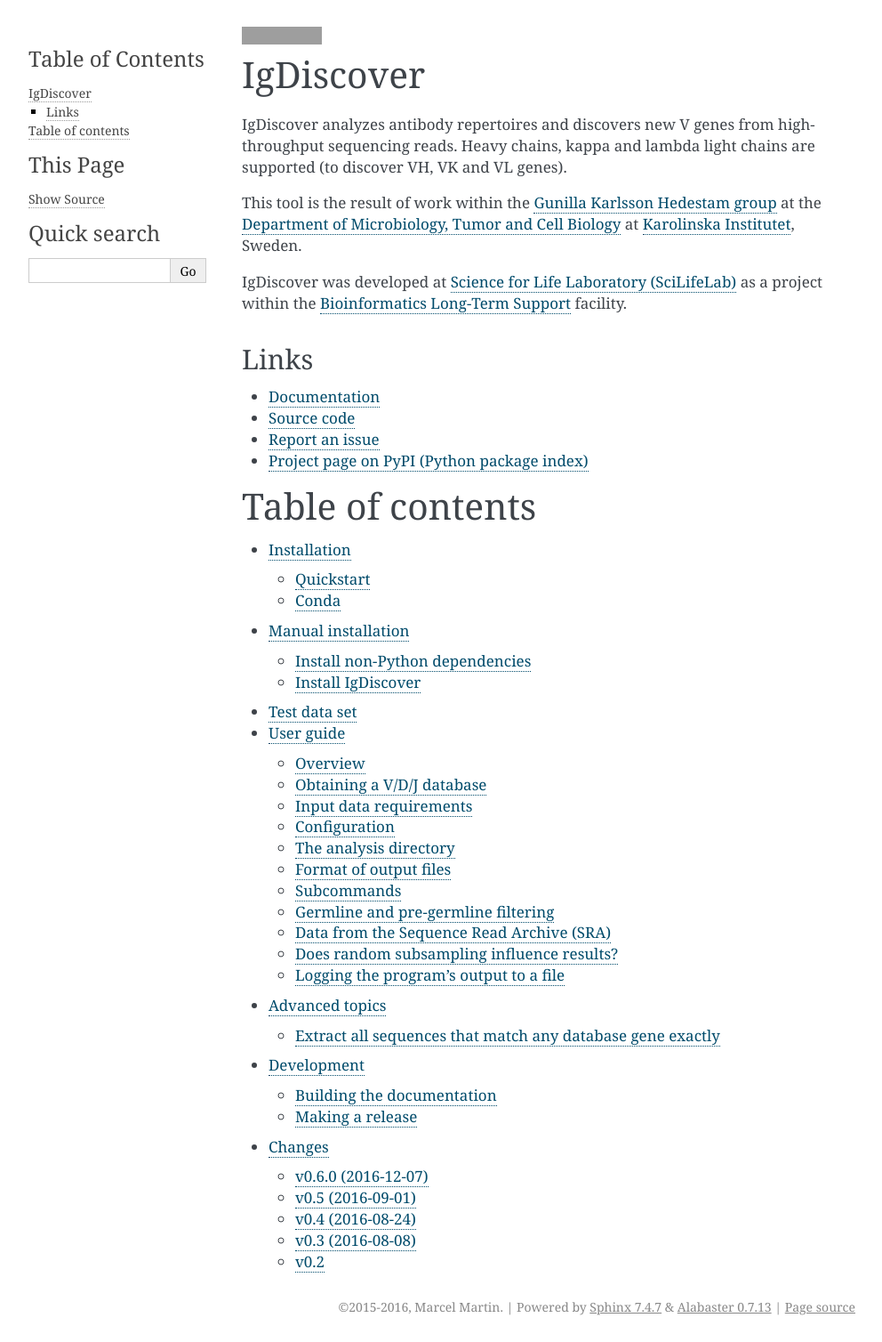
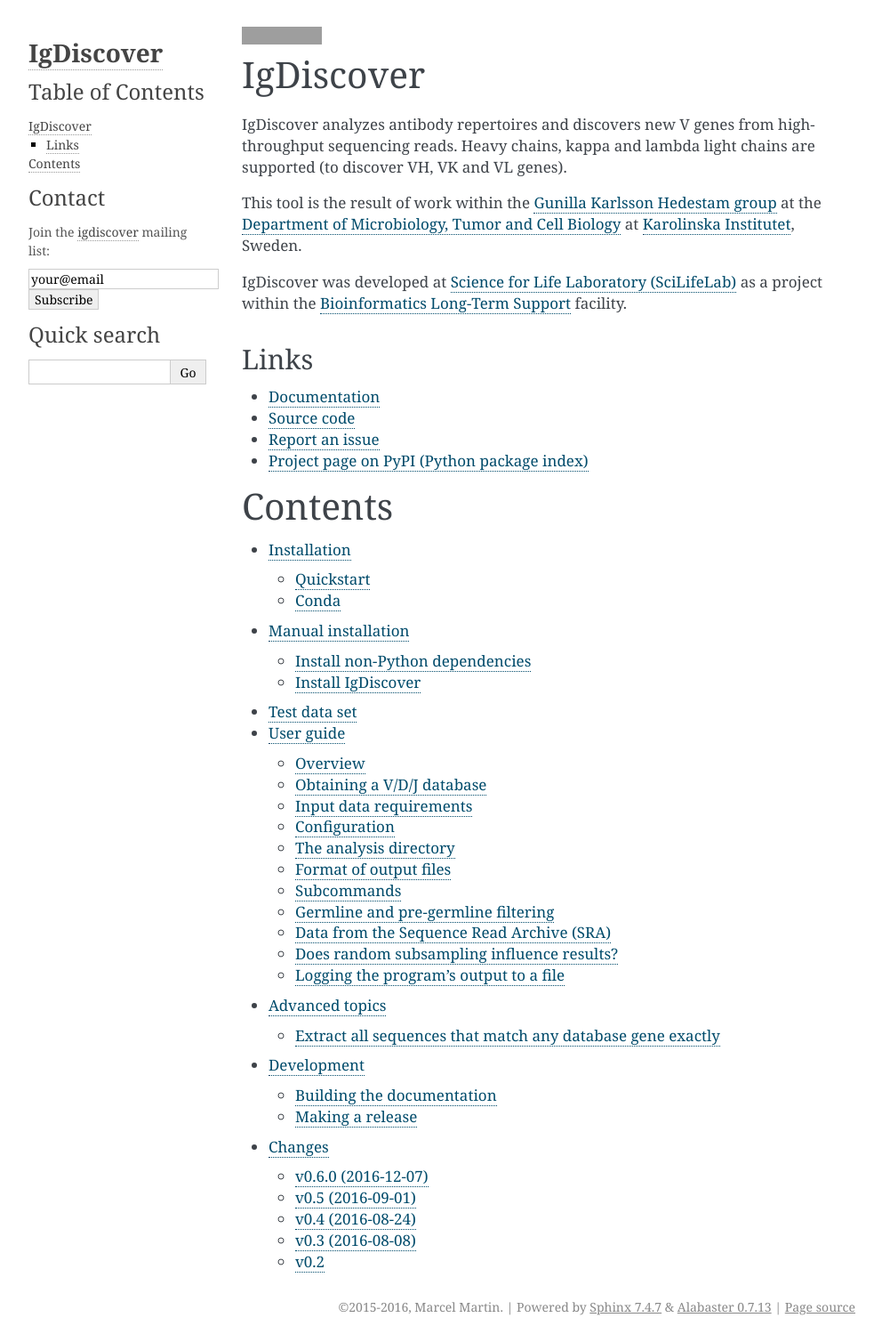
Before and after one commit to NBISweden/IgDiscover-legacy, a Sphinx documentation site: the page built from doc/index.rst, in a window 1280 px wide. Shown: the whole page at 89% size, without its empty margins (148-1140 px from the left). Built offline with Sphinx 7.4.7, drawn with Linux system fonts in a browser that asks for light colours; grey boxes are pictures that could not be loaded.

Commit message:
Add mailing list address to sidebar
Closes #29

```diff
--- /dev/null
+++ b/doc/_templates/sidebar.html
@@ -0,0 +1,7 @@
+<h3>Contact</h3>
+<p>Join the <a href="http://groups.google.com/group/igdiscover">igdiscover</a> mailing list:</p>
+<p><form action="http://groups.google.com/group/igdiscover/boxsubscribe">
+  <input type="text" name="email" value="your@email" onfocus="$(this).val('');"/>
+  <input type="submit" name="sub" value="Subscribe"/>
+</form>
+</p>
--- a/doc/conf.py
+++ b/doc/conf.py
@@ -148,7 +148,14 @@
 #html_use_smartypants = True
 
 # Custom sidebar templates, maps document names to template names.
-#html_sidebars = {}
+html_sidebars = {
+	'**': [
+		'about.html',
+		'localtoc.html',
+		'sidebar.html',  # see _templates/sidebar.html
+		'searchbox.html',
+	]
+}
 
 # Additional templates that should be rendered to pages, maps page names to
 # template names.
--- a/doc/index.rst
+++ b/doc/index.rst
@@ -1,8 +1,8 @@
 .. include:: ../README.rst
 
-=================
-Table of contents
-=================
+========
+Contents
+========
 
 .. toctree::
    :maxdepth: 2
```
